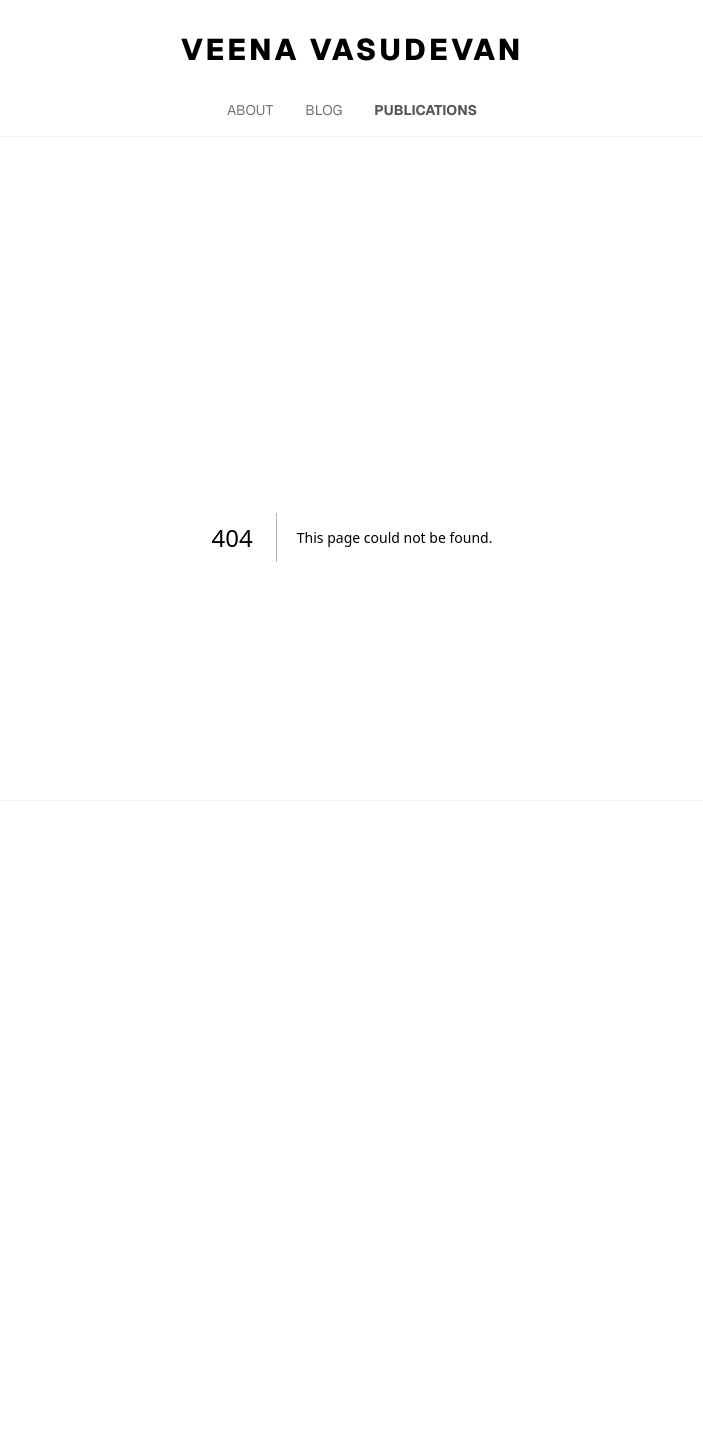
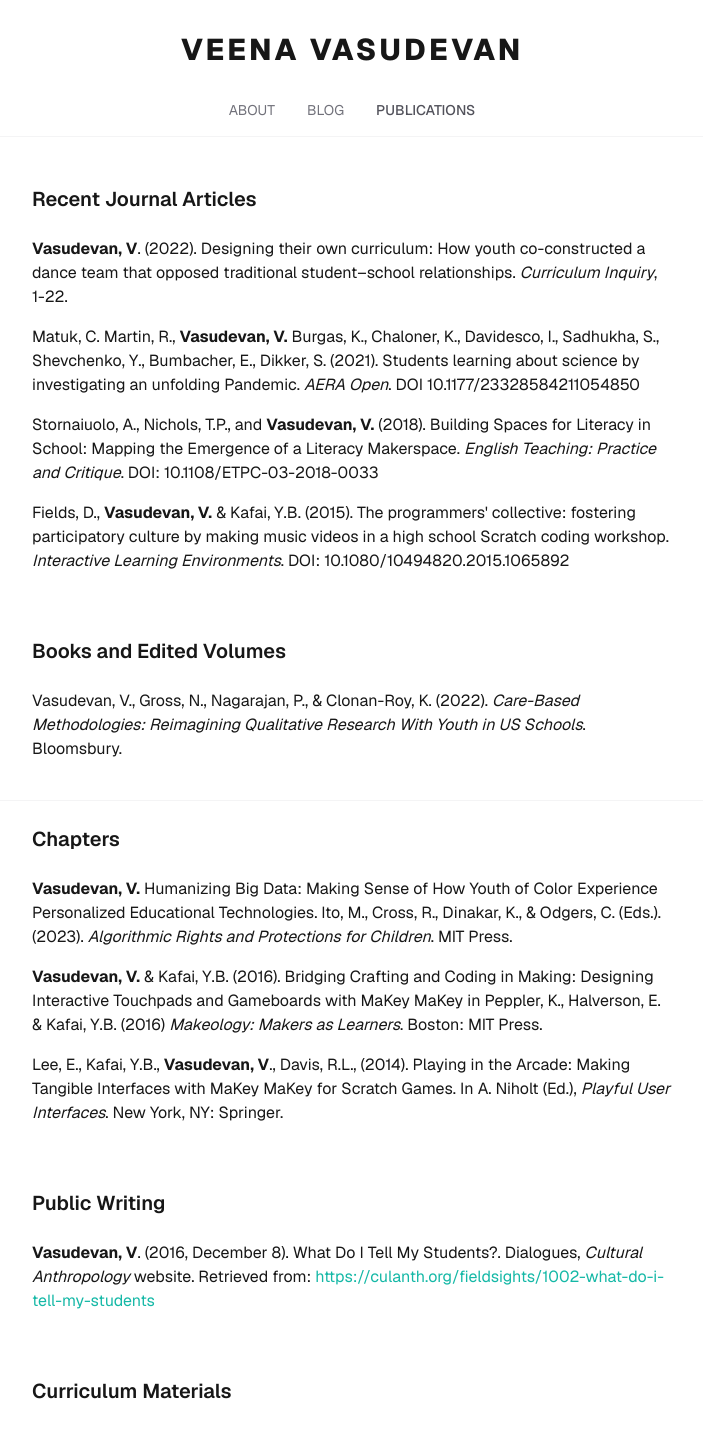
Before and after one commit to alanmcgee/alanmcgee.github.io, a Next.js app: page /publications in a window 1280 px wide. Before the commit this address had no page. Shown: the top 1432 px of the page, without its empty margins (288-991 px from the left). Before the commit the page ends 937 px from the top, so only its background shows below. Built offline with nearby package versions, Linux system fonts and the light colour scheme.

Commit message:
add publications

```diff
--- /dev/null
+++ b/src/app/publications/page.tsx
@@ -0,0 +1,93 @@
+import Link from 'next/link'
+
+export default function PublicationsPage() {
+  return (
+    <div className="max-w-2xl mx-auto px-4 py-12">
+      <div className="space-y-16">
+        <section>
+          <h2 className="text-xl font-semibold mb-6">Recent Journal Articles</h2>
+          <div className="space-y-4">
+            <p>
+              <strong>Vasudevan, V</strong>. (2022). Designing their own curriculum: How youth co-constructed a dance team that opposed traditional student–school relationships. <span className="italic">Curriculum Inquiry</span>, 1-22.
+            </p>
+            <p>
+              Matuk, C. Martin, R., <strong>Vasudevan, V.</strong> Burgas, K., Chaloner, K., Davidesco, I., Sadhukha, S., Shevchenko, Y., Bumbacher, E., Dikker, S. (2021). Students learning about science by investigating an unfolding Pandemic. <span className="italic">AERA Open</span>. DOI 10.1177/23328584211054850
+            </p>
+            <p>
+              Stornaiuolo, A., Nichols, T.P., and <strong>Vasudevan, V.</strong> (2018). Building Spaces for Literacy in School: Mapping the Emergence of a Literacy Makerspace. <span className="italic">English Teaching: Practice and Critique</span>. DOI: 10.1108/ETPC-03-2018-0033
+            </p>
+            <p>
+              Fields, D., <strong>Vasudevan, V.</strong> & Kafai, Y.B. (2015). The programmers' collective: fostering participatory culture by making music videos in a high school Scratch coding workshop. <span className="italic">Interactive Learning Environments</span>. DOI: 10.1080/10494820.2015.1065892
+            </p>
+          </div>
+        </section>
+
+        <section>
+          <h2 className="text-xl font-semibold mb-6">Books and Edited Volumes</h2>
+          <div className="space-y-4">
+            <p>
+              Vasudevan, V., Gross, N., Nagarajan, P., & Clonan-Roy, K. (2022). <span className="italic">Care-Based Methodologies: Reimagining Qualitative Research With Youth in US Schools</span>. Bloomsbury.
+            </p>
+          </div>
+        </section>
+
+        <section>
+          <h2 className="text-xl font-semibold mb-6">Chapters</h2>
+          <div className="space-y-4">
+            <p>
+              <strong>Vasudevan, V.</strong> Humanizing Big Data: Making Sense of How Youth of Color Experience Personalized Educational Technologies. Ito, M., Cross, R., Dinakar, K., & Odgers, C. (Eds.). (2023). <span className="italic">Algorithmic Rights and Protections for Children</span>. MIT Press.
+            </p>
+            <p>
+              <strong>Vasudevan, V.</strong> & Kafai, Y.B. (2016). Bridging Crafting and Coding in Making: Designing Interactive Touchpads and Gameboards with MaKey MaKey in Peppler, K., Halverson, E. & Kafai, Y.B. (2016) <span className="italic">Makeology: Makers as Learners</span>. Boston: MIT Press.
+            </p>
+            <p>
+              Lee, E., Kafai, Y.B., <strong>Vasudevan, V</strong>., Davis, R.L., (2014). Playing in the Arcade: Making Tangible Interfaces with MaKey MaKey for Scratch Games. In A. Niholt (Ed.), <span className="italic">Playful User Interfaces</span>. New York, NY: Springer.
+            </p>
+          </div>
+        </section>
+
+        <section>
+          <h2 className="text-xl font-semibold mb-6">Public Writing</h2>
+          <div className="space-y-4">
+            <p>
+              <strong>Vasudevan, V</strong>. (2016, December 8). What Do I Tell My Students?. Dialogues, <span className="italic">Cultural Anthropology</span> website. Retrieved from: <a href="https://culanth.org/fieldsights/1002-what-do-i-tell-my-students" className="text-teal-500 hover:text-teal-600">https://culanth.org/fieldsights/1002-what-do-i-tell-my-students</a>
+            </p>
+          </div>
+        </section>
+
+        <section>
+          <h2 className="text-xl font-semibold mb-6">Curriculum Materials</h2>
+          <div className="space-y-4">
+            <p>
+              <strong>Vasudevan, V.</strong>, Kafai, Y.B, & Widman, S. (2016). <span className="italic">Make Code Play: A Project Guide to Game Design Beyond the Screen</span>. Online publication. Philadelphia, PA: University of Pennsylvania. Available at: <a href="http://www.yasminkafai.com/mcp/" className="text-teal-500 hover:text-teal-600">http://www.yasminkafai.com/mcp/</a>
+            </p>
+          </div>
+        </section>
+
+        <section>
+          <h2 className="text-xl font-semibold mb-6">Proceedings</h2>
+          <div className="space-y-4">
+            <p>
+              Kafai, Y.B. & <strong>Vasudevan, V.</strong> (2015). Constructionist Gaming Beyond the Screen: Middle School Students' Crafting and Computing of Touchpads, Board Games, and Controllers. In Proceedings of the 10th Workshop in Primary and Secondary Computing Education (WiPSCE). London, UK: ACM.
+            </p>
+            <p>
+              Kafai, Y.B. & <strong>Vasudevan, V.</strong> (2015). Hi-Lo Tech Games: Crafting, Coding and Collaboration of Augmented Board Games by High School Youth. In Proceedings of the 14th International Conference on Interaction, Design and Children. (pp. 130-139). Medford, MA: ACM.
+            </p>
+            <p>
+              <strong>Vasudevan, V.</strong> & Kafai, Y. B., & Yang, L. (2015). Make, Wear, Play: Remix Designs of Wearable Controllers for Scratch Games by Middle School Youth. In Proceedings of the 15th International Conference on Interaction Design and Children (pp. 339-342). Medford, MA: ACM.
+            </p>
+            <p>
+              Fields, D., <strong>Vasudevan, V.</strong> & Kafai, Y.B. (2014). The Programmers' Collective: Connecting Collaboration and Computation in a High School Scratch Mashup Coding Workshop. In Proceedings of International Conference of the Learning Sciences. (pp. 855-862). Boulder, CO: ACM.
+            </p>
+            <p>
+              <strong>Vasudevan, V</strong>., Davis, R., Lee, E., Kafai, Y.K. (2013). Joystick Designs: Middle School Youth Crafting Controllers with MaKey MaKey for Scratch Games. In Proceedings of 9th Annual Games, Learning, and Society Conference. Madison, Wisconsin.
+            </p>
+            <p>
+              Davis, R., Kafai, Y. B., <strong>Vasudevan, V</strong>., Lee, E., (2013). The Education Arcade: Crafting, Remixing, and Playing with Controllers for Scratch Games. In Proceedings of the 12th International Conference on Interaction, Design and Children. (pp. 439-442). New York, NY: ACM.
+            </p>
+          </div>
+        </section>
+      </div>
+    </div>
+  )
+}
--- a/src/components/Navigation.tsx
+++ b/src/components/Navigation.tsx
@@ -10,7 +10,7 @@ function NavLink({ href, children }: { href: string; children: React.ReactNode }
     <a
       href={href}
       className={`pointer-events-auto text-zinc-500 hover:text-teal-600 transition-colors ${
-        isActive ? 'font-bold text-zinc-600' : ''
+        isActive ? 'font-medium text-zinc-600' : ''
       }`}
     >
       {children}
```
